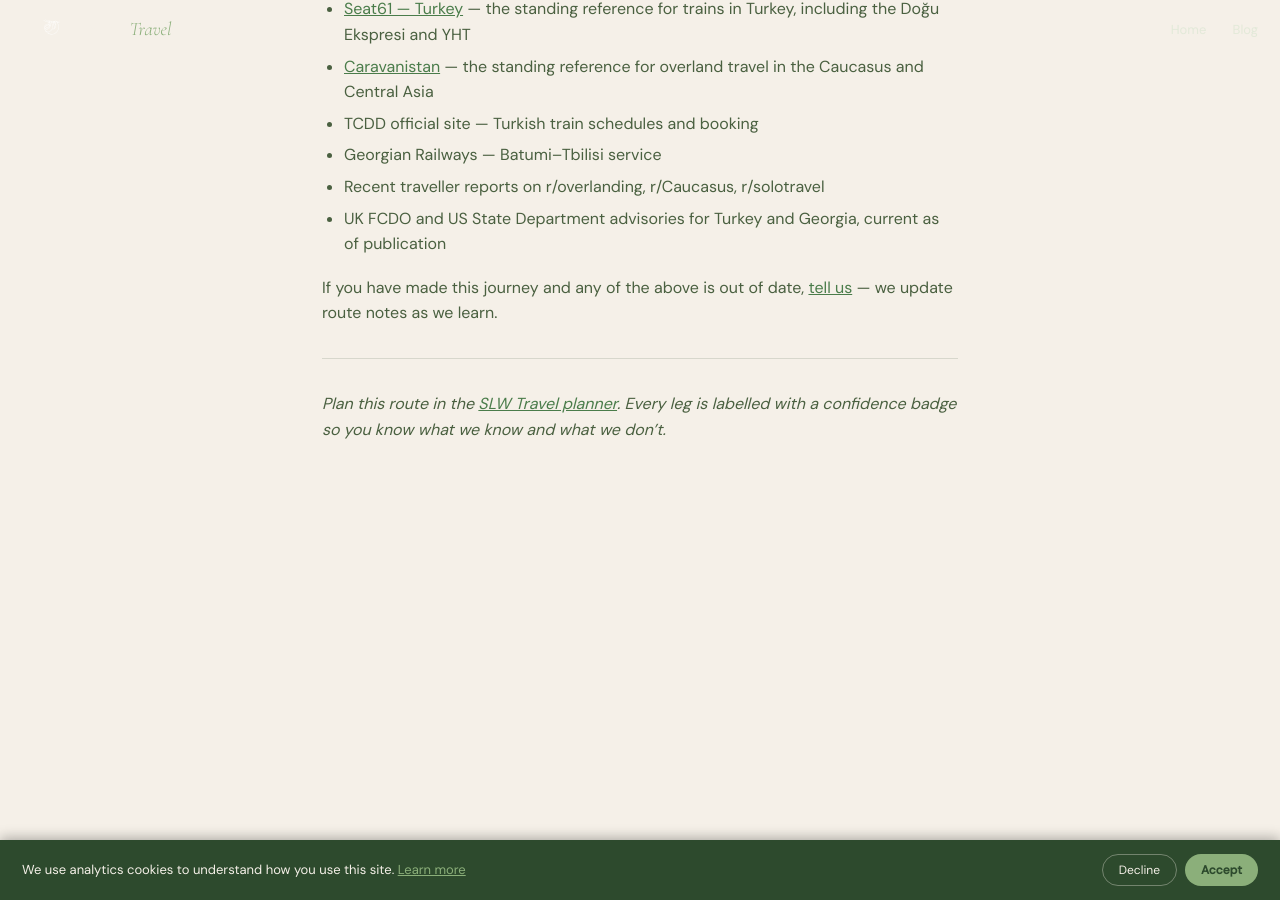
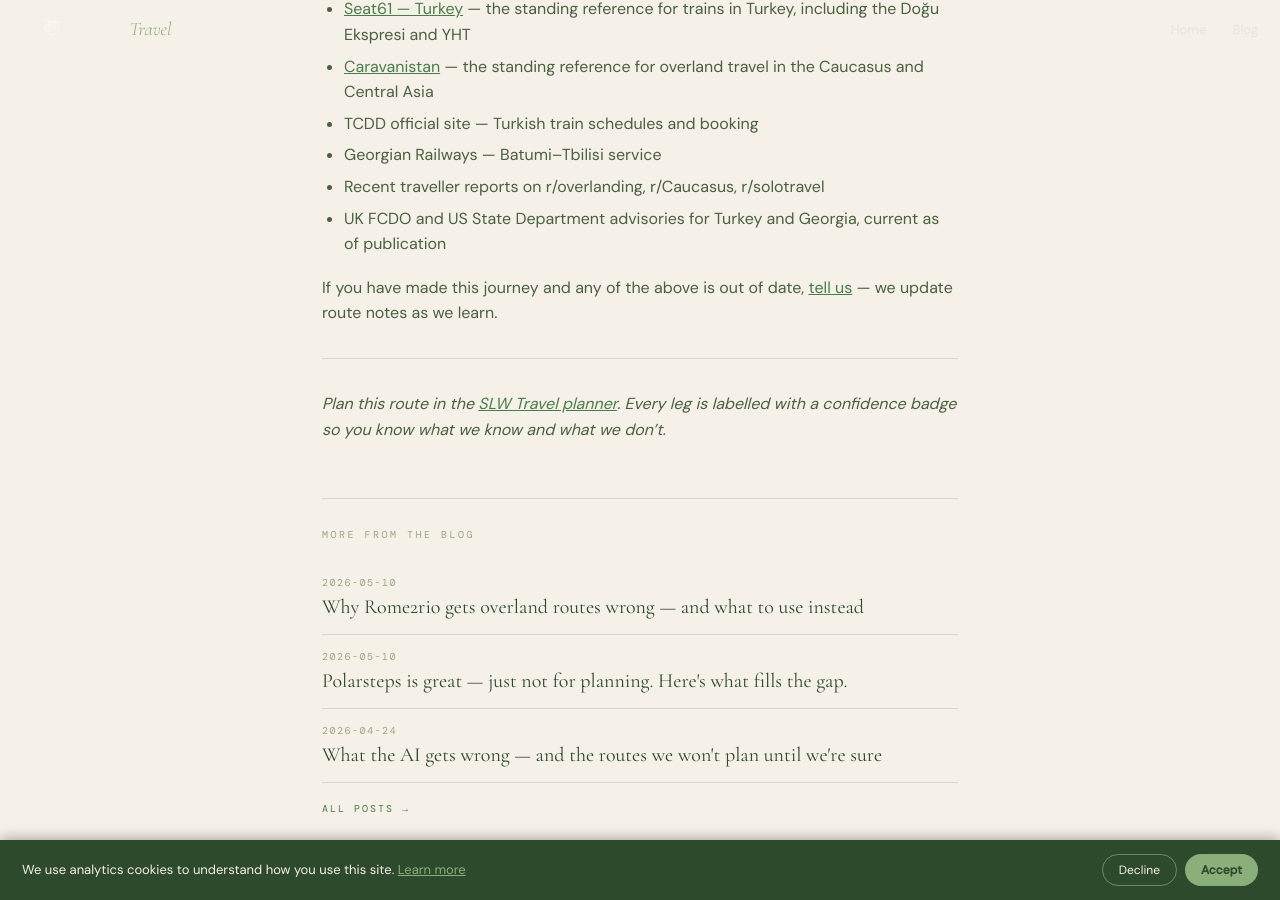
Before and after one commit to srohan8/slw-travel, a Jekyll site: the page built from _posts/2026-04-28-istanbul-tbilisi-overland-route.md, in a window 1280 px wide and 900 px high, scrolled down 4435 px. Built offline with Jekyll 4.4.1, drawn with Linux system fonts in a browser that asks for light colours; some web fonts are replaced.

Commit message:
Link blog posts: feed.json, landing page preview, post cross-links
- feed.json: Jekyll-generated JSON listing all posts (used by landing page)
- index.html: "From the blog" section fetches feed.json and shows
  latest 3 posts client-side (no Jekyll processing needed on landing page)
- _layouts/post.html: "More from the blog" section at bottom of each
  post using Liquid — lists 3 other recent posts + "All posts →" link

```diff
--- a/_layouts/post.html
+++ b/_layouts/post.html
@@ -92,6 +92,20 @@
     {% for t in page.tags %}<span>#{{ t }}</span>{% endfor %}
   </div>
   {% endif %}
+
+  {% assign others = site.posts | where_exp: "p", "p.url != page.url" %}
+  {% if others.size > 0 %}
+  <div style="margin-top:56px;padding-top:28px;border-top:1px solid var(--border)">
+    <div style="font-family:var(--mono);font-size:10px;letter-spacing:2.5px;text-transform:uppercase;color:var(--text3);margin-bottom:18px">More from the blog</div>
+    {% for p in others limit: 3 %}
+    <a href="{{ p.url | relative_url }}" style="display:block;padding:14px 0;border-bottom:0.5px solid var(--border);text-decoration:none;color:inherit">
+      <div style="font-family:var(--mono);font-size:10px;letter-spacing:1.5px;text-transform:uppercase;color:var(--text3);margin-bottom:4px">{{ p.date | date: "%Y-%m-%d" }}</div>
+      <div style="font-family:var(--serif);font-size:20px;font-weight:400;color:var(--text);line-height:1.25">{{ p.title }}</div>
+    </a>
+    {% endfor %}
+    <a href="{{ '/blog/' | relative_url }}" style="display:inline-block;margin-top:18px;font-family:var(--mono);font-size:10px;letter-spacing:2px;text-transform:uppercase;color:var(--fern);text-decoration:none">All posts →</a>
+  </div>
+  {% endif %}
 </article>
 
 </body>
--- /dev/null
+++ b/feed.json
@@ -0,0 +1,5 @@
+---
+layout: null
+permalink: /feed.json
+---
+[{% for post in site.posts limit: 6 %}{"title":{{ post.title | jsonify }},"url":"{{ post.url }}","date":"{{ post.date | date: "%Y-%m-%d" }}","excerpt":{{ post.excerpt | strip_html | truncate: 160 | jsonify }}}{% unless forloop.last %},{% endunless %}{% endfor %}]
```
Also changed, not shown: index.html (+23 -0 lines).
